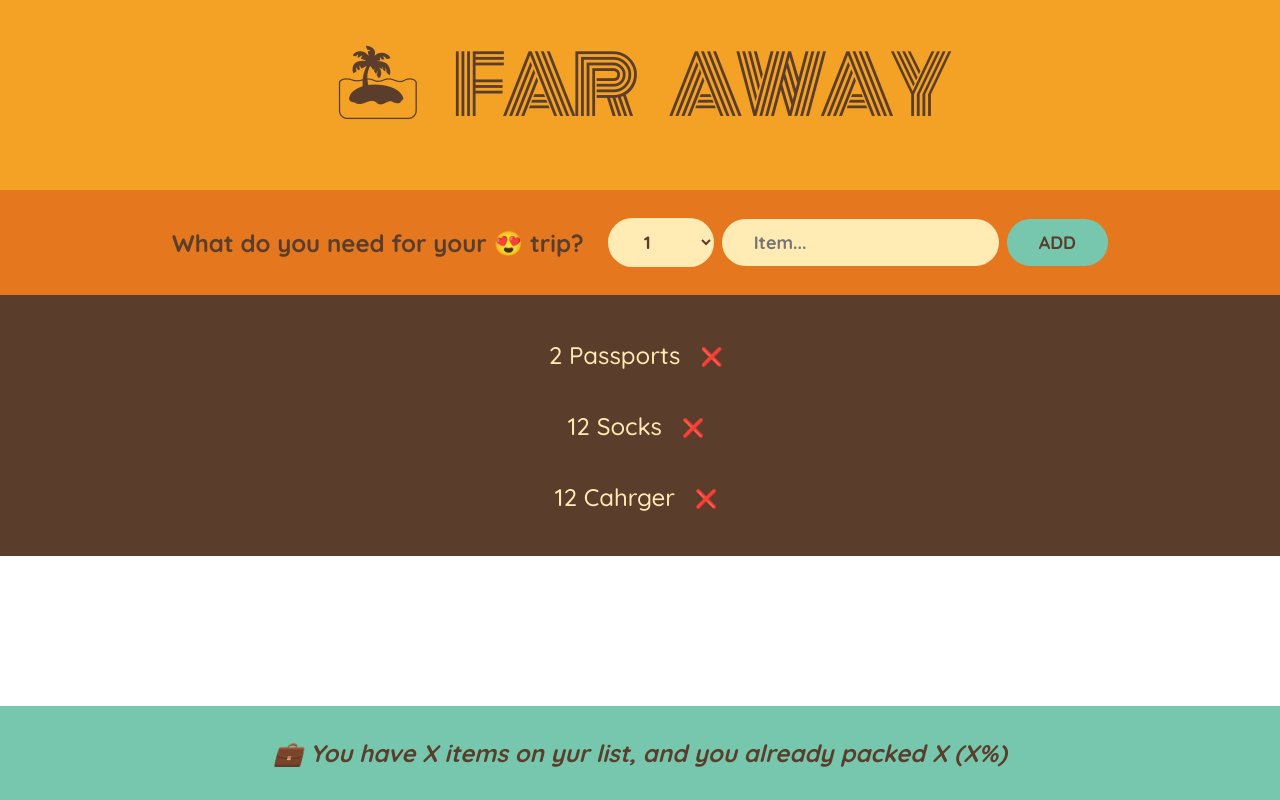
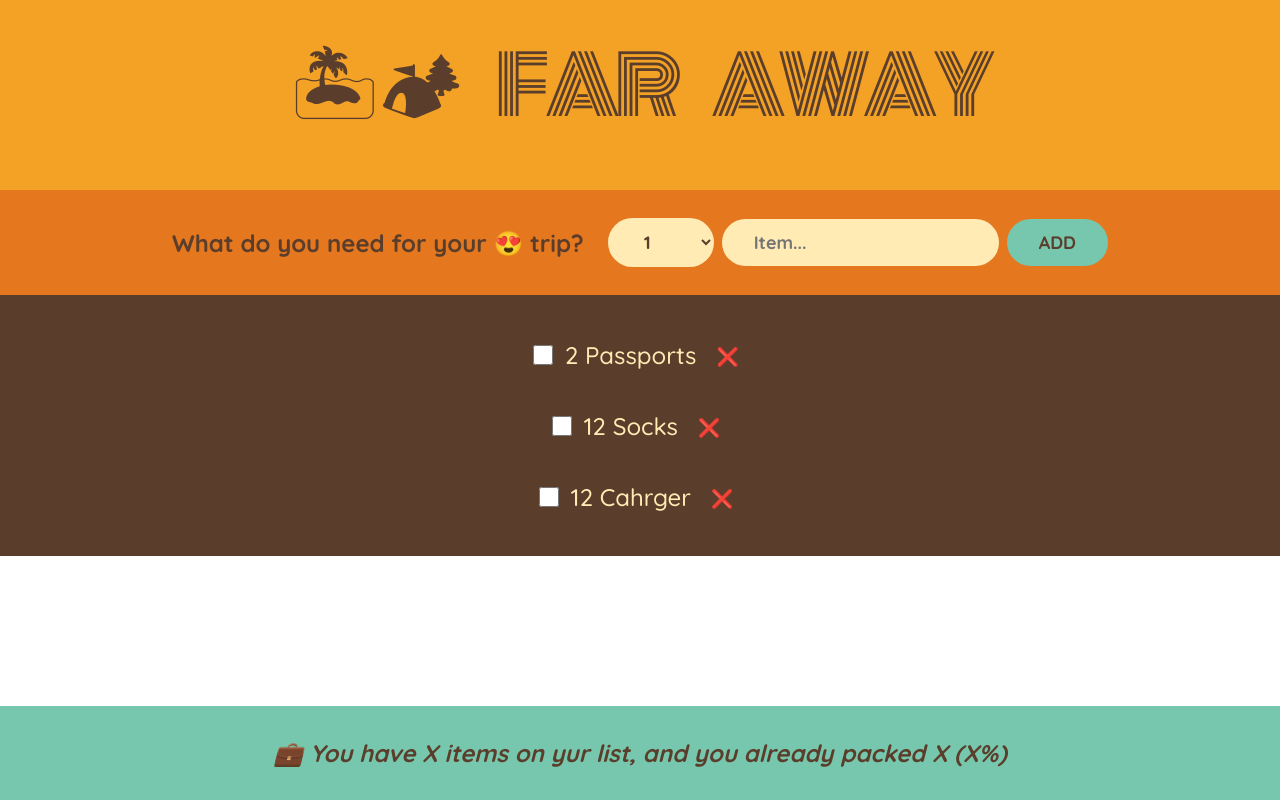
Before and after one commit to ParisaKalaki/Travel-List, a React (Create React App) app: page / in a window 1280 px wide. Built offline with nearby package versions, Linux system fonts and the light colour scheme.

Commit message:
handling items in packedlist

```diff
--- a/src/App.js
+++ b/src/App.js
@@ -1,3 +1,5 @@
+import { useState } from "react";
+
 const initialItems = [
   { id: 1, description: "Passports", quantity: 2, packed: false },
   { id: 2, description: "Socks", quantity: 12, packed: false },
@@ -5,58 +7,111 @@
 ];
 
 export default function App() {
+  const [items, setItems] = useState(initialItems);
+
+  function handeAddItems(item) {
+    setItems((items) => [...items, item]);
+  }
+
+  function handleDeleteItem(id) {
+    setItems((items) => items.filter((item) => item.id !== id));
+  }
+
+  function handleToggleItem(id) {
+    setItems((items) =>
+      items.map((item) =>
+        item.id === id ? { ...item, packed: !item.packed } : item
+      )
+    );
+  }
+
   return (
     <div className="app">
       <Logo />
-      <Form />
-      <PackingList />
+      <Form onAddItems={handeAddItems} />
+      <PackingList
+        items={items}
+        onDeleteItem={handleDeleteItem}
+        onToggletem={handleToggleItem}
+      />
       <Stats />
     </div>
   );
 }
 function Logo() {
-  return <h1>🏝 Far Away </h1>;
+  return <h1>🏝🏕 Far Away </h1>;
 }
 
-function Form() {
+function Form({ onAddItems }) {
+  const [description, setDescription] = useState("");
+  const [quantity, setQuantity] = useState(1);
+
   function handleSubmit(e) {
     e.prevetDefault();
+
+    if (!description) return;
+
+    const newItem = { description, quantity, packed: false, id: Date.now() };
+    console.log(newItem);
+
+    onAddItems(newItem);
+
+    setDescription("");
+    setQuantity(1);
   }
   return (
-    <form className="add-form" onSubmit={{ handleSubmit }}>
+    <form className="add-form" onSubmit={handleSubmit}>
       <h3>What do you need for your 😍 trip?</h3>
-      <select>
+      <select
+        value={quantity}
+        onChange={(e) => setQuantity(Number(e.target.value))}
+      >
         {Array.from({ length: 20 }, (_, i) => i + 1).map((num) => (
           <option value={num} key={num}>
             {num}
           </option>
         ))}
       </select>
-      <input type="text" placeholder="Item..." />
+      <input
+        type="text"
+        placeholder="Item..."
+        value={description}
+        onChange={(e) => setDescription(e.target.value)}
+      />
       <button>Add</button>
     </form>
   );
 }
 
-function PackingList() {
+function PackingList({ items, onDeleteItem, onToggletem }) {
   return (
     <div>
       <ul className="list">
-        {initialItems.map((item) => (
-          <Item item={item} key={item.id} />
+        {items.map((item) => (
+          <Item
+            item={item}
+            key={item.id}
+            onDeleteItem={onDeleteItem}
+            onToggletem={onToggletem}
+          />
         ))}
       </ul>
     </div>
   );
 }
 
-function Item({ item }) {
+function Item({ item, onDeleteItem, onToggletem }) {
   return (
     <li>
+      <input
+        type="checkbox"
+        value={item.packed}
+        onChange={() => onToggletem(item.id)}
+      />
       <span style={item.packed ? { textDecoration: "line-through" } : {}}>
         {item.quantity} {item.description}
       </span>
-      <button>❌</button>
+      <button onClick={() => onDeleteItem(item.id)}>❌</button>
     </li>
   );
 }
```
